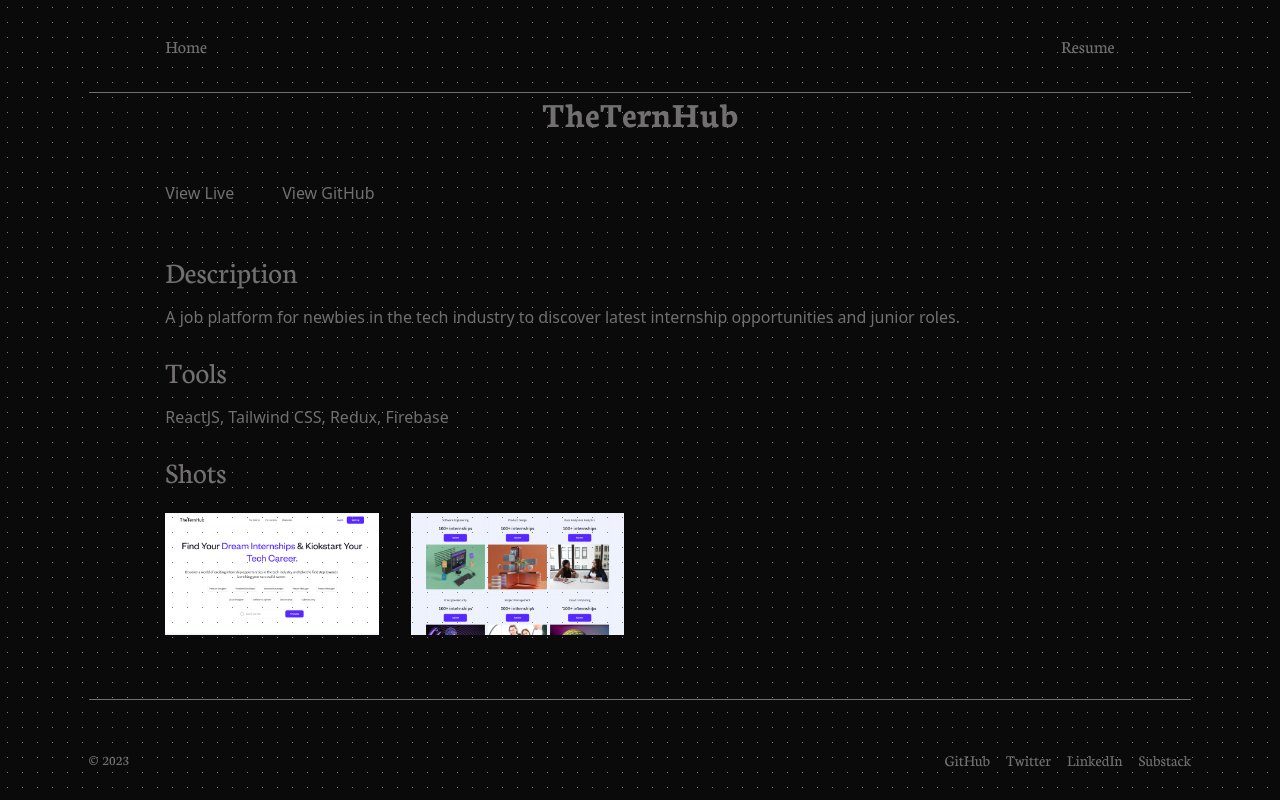
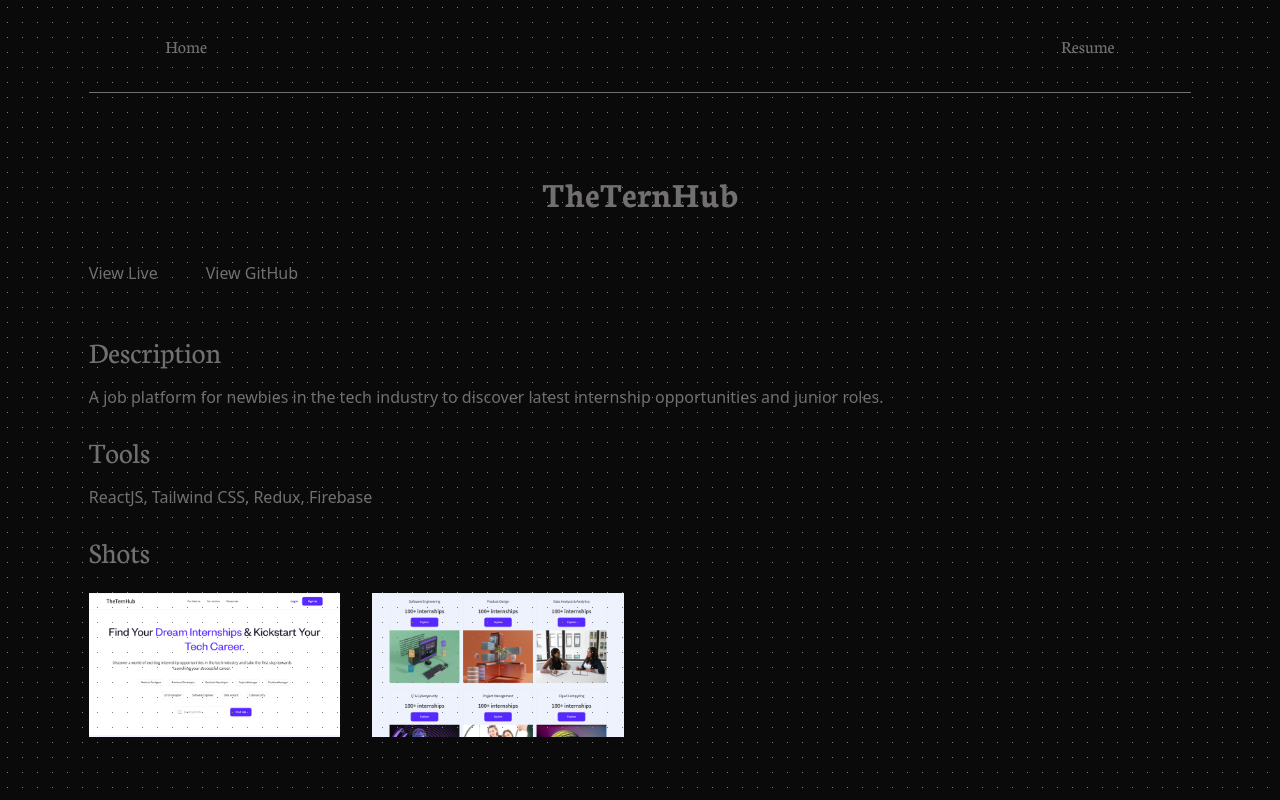
Before and after one commit to kokombo/PersonalSite, a React (Vite) app: page /projects/theternhub in a window 1280 px wide. Shown: the top 800 px of the page. Built offline with nearby package versions, Linux system fonts and the light colour scheme.

Commit message:
project details style

```diff
--- a/src/pages/ProjectDetail.tsx
+++ b/src/pages/ProjectDetail.tsx
@@ -15,7 +15,7 @@ const ProjectDetail = () => {
   const github = currentProject?.github;
 
   return (
-    <main className="bg-black  h-full w-full px-[6.94%]">
+    <main className="bg-black h-full w-full py-20 ">
       <div className="dot-background ">
         <section className="w-full text-gray flex flex-col gap-12 pb-4">
           <div className="flex flex-col justify-between text-center gap-12">
```
